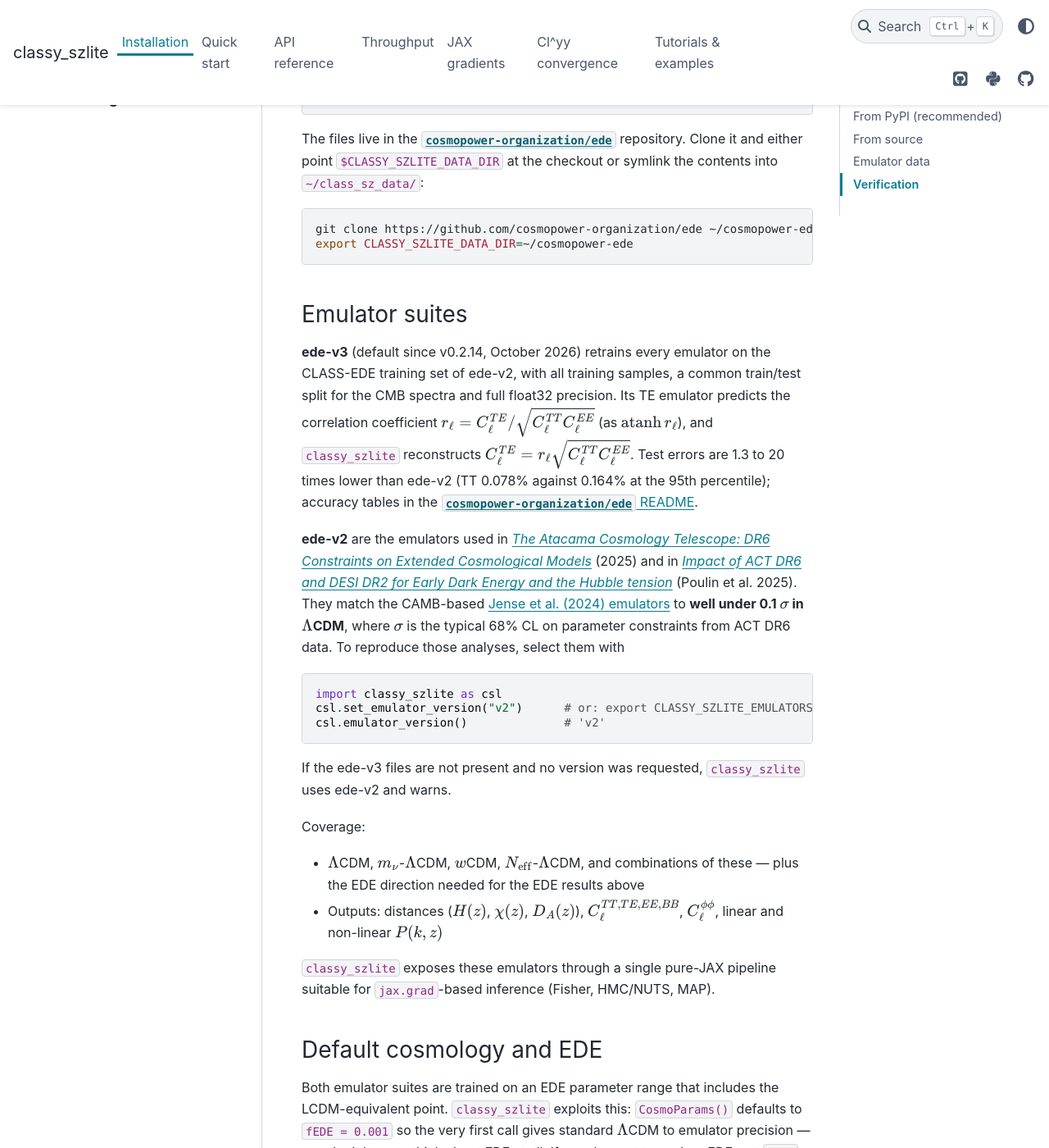
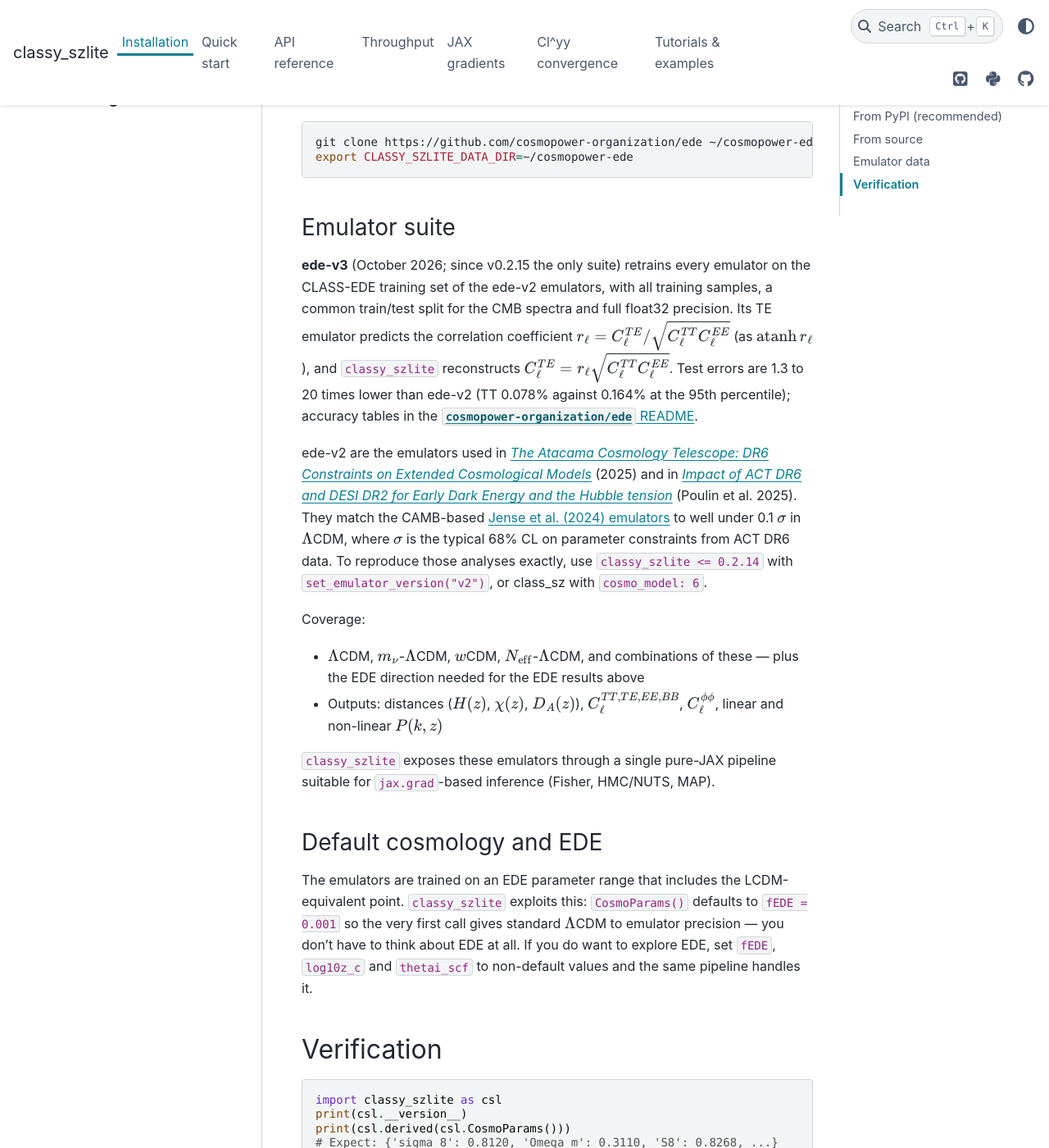
Before and after one commit to CLASS-SZ/classy_szlite, a Sphinx documentation site: the page built from docs/installation.md, in a window 1280 px wide and 1400 px high, scrolled down 2204 px. Shown: the whole window at 82% size. Built offline with Sphinx 7.4.7 and the PyData theme 0.15.4, drawn with Linux system fonts in a browser that asks for light colours; some of the changed text lies outside the part shown.

Commit message:
Use ede-v3 emulators only; drop ede-v2 suite and set_emulator_version (v0.2.15)

````diff
--- a/docs/installation.md
+++ b/docs/installation.md
@@ -19,7 +19,7 @@ Runtime dependencies: `jax >= 0.4`, `numpy >= 1.24`, `mcfit >= 0.0.21`.
 ## Emulator data
 
 `classy_szlite` does not bundle the CosmoPower emulator `.npz` files
-(ede-v3 ~290 MB, ede-v2 ~120 MB), so you fetch them once after installing.
+(~290 MB), so you fetch them once after installing.
 
 ### Quick way (recommended)
 
@@ -29,12 +29,12 @@ classy-szlite-get-data
 python -m classy_szlite.fetch_data
 ```
 
-This downloads exactly the pickle-free `*_v3_plain.npz` (default suite)
-and `*_v2_plain.npz` files `classy_szlite` needs into `~/class_sz_data/ede/` (or
+This downloads exactly the pickle-free `*_v3_plain.npz` files `classy_szlite`
+needs into `~/class_sz_data/ede/` (or
 `$CLASSY_SZLITE_DATA_DIR` if you've set it), and **verifies every file
 loads with `allow_pickle=False`** before committing it into place. It is
 safe to re-run: already-valid files are skipped, and any *invalid* file
-(e.g. an accidentally-downloaded pickled `_v3.npz` or `_v2.npz`, or a
+(e.g. an accidentally-downloaded pickled `_v3.npz`, or a
 truncated download) is detected and re-fetched. Options:
 
 ```bash
@@ -54,8 +54,8 @@ export CLASSY_SZLITE_DATA_DIR=/custom/path
 :class: warning
 `ValueError: Cannot load file containing pickled data when
 allow_pickle=False` (or `Object arrays cannot be loaded …`) means a
-**pickled** `_v3.npz` / `_v2.npz` file is sitting where a pickle-free
-`_v3_plain.npz` / `_v2_plain.npz` should be — usually from hand-copying the wrong file out
+**pickled** `_v3.npz` file is sitting where a pickle-free
+`_v3_plain.npz` should be — usually from hand-copying the wrong file out
 of the GitHub web UI. Just run `classy-szlite-get-data`; it replaces the
 bad files automatically.
 ```
@@ -70,8 +70,7 @@ If you'd rather place the files yourself, put them at one of:
 
 Expected layout — `classy_szlite` reads the pickle-free
 `*_v3_plain.npz` files (loaded with `allow_pickle=False`, no
-TensorFlow / cosmopower needed); for the ede-v2 suite, the same files with
-`_v2_plain` (and `TE_v2_plain.npz` in place of `rTE_v3_plain.npz`):
+TensorFlow / cosmopower needed):
 
 ```
 $CLASSY_SZLITE_DATA_DIR/
@@ -103,37 +102,29 @@ git clone https://github.com/cosmopower-organization/ede ~/cosmopower-ede
 export CLASSY_SZLITE_DATA_DIR=~/cosmopower-ede
 ```
 
-### Emulator suites
+### Emulator suite
 
-**ede-v3** (default since v0.2.14, October 2026) retrains every emulator on
-the CLASS-EDE training set of ede-v2, with all training samples, a common
-train/test split for the CMB spectra and full float32 precision. Its TE
-emulator predicts the correlation coefficient
+**ede-v3** (October 2026; since v0.2.15 the only suite) retrains every
+emulator on the CLASS-EDE training set of the ede-v2 emulators, with all
+training samples, a common train/test split for the CMB spectra and full
+float32 precision. Its TE emulator predicts the correlation coefficient
 $r_\ell = C_\ell^{TE}/\sqrt{C_\ell^{TT} C_\ell^{EE}}$ (as $\operatorname{atanh} r_\ell$),
 and `classy_szlite` reconstructs $C_\ell^{TE} = r_\ell \sqrt{C_\ell^{TT} C_\ell^{EE}}$.
 Test errors are 1.3 to 20 times lower than ede-v2 (TT 0.078% against 0.164%
 at the 95th percentile); accuracy tables in the
 [`cosmopower-organization/ede` README](https://github.com/cosmopower-organization/ede#ede-v3-october-2026).
 
-**ede-v2** are the emulators used in
+ede-v2 are the emulators used in
 [*The Atacama Cosmology Telescope: DR6 Constraints on Extended Cosmological
 Models*](https://arxiv.org/abs/2503.14454) (2025) and in
 [*Impact of ACT DR6 and DESI DR2 for Early Dark Energy and the Hubble
 tension*](https://arxiv.org/abs/2505.08051) (Poulin et al. 2025). They
 match the CAMB-based
 [Jense et al. (2024) emulators](https://github.com/cosmopower-organization/jense_2024_emulators)
-to **well under 0.1 $\sigma$ in $\Lambda$CDM**, where $\sigma$ is the
+to well under 0.1 $\sigma$ in $\Lambda$CDM, where $\sigma$ is the
 typical 68% CL on parameter constraints from ACT DR6 data. To reproduce
-those analyses, select them with
-
-```python
-import classy_szlite as csl
-csl.set_emulator_version("v2")      # or: export CLASSY_SZLITE_EMULATORS=v2
-csl.emulator_version()              # 'v2'
-```
-
-If the ede-v3 files are not present and no version was requested,
-`classy_szlite` uses ede-v2 and warns.
+those analyses exactly, use `classy_szlite <= 0.2.14` with
+`set_emulator_version("v2")`, or class_sz with `cosmo_model: 6`.
 
 Coverage:
 
@@ -148,7 +139,7 @@ suitable for `jax.grad`-based inference (Fisher, HMC/NUTS, MAP).
 
 ### Default cosmology and EDE
 
-Both emulator suites are trained on an EDE parameter range that
+The emulators are trained on an EDE parameter range that
 includes the LCDM-equivalent point. `classy_szlite` exploits this:
 ``CosmoParams()`` defaults to ``fEDE = 0.001`` so the very first call
 gives standard $\Lambda$CDM to emulator precision — you don't have to
@@ -161,7 +152,6 @@ pipeline handles it.
 ```python
 import classy_szlite as csl
 print(csl.__version__)
-print(csl.emulator_version())          # 'v3'
 print(csl.derived(csl.CosmoParams()))
-# Expect: {'sigma_8': 0.8120, 'Omega_m': 0.3110, 'S8': 0.8268, ...}   (ede-v2: 0.8119, 0.3110, 0.8267)
+# Expect: {'sigma_8': 0.8120, 'Omega_m': 0.3110, 'S8': 0.8268, ...}
 ```
--- a/pyproject.toml
+++ b/pyproject.toml
@@ -4,8 +4,8 @@ build-backend = "setuptools.build_meta"
 
 [project]
 name            = "classy_szlite"
-version         = "0.2.14"
-description     = "Fast, differentiable cosmology in pure JAX. CMB Cls, matter Pk (linear and nonlinear), distances, derived parameters, and halo-model tSZ Cl^yy via high-accuracy ede-v2 CosmoPower emulators."
+version         = "0.2.15"
+description     = "Fast, differentiable cosmology in pure JAX. CMB Cls, matter Pk (linear and nonlinear), distances, derived parameters, and halo-model tSZ Cl^yy via high-accuracy ede-v3 CosmoPower emulators."
 readme          = "README.md"
 license         = {text = "MIT"}
 requires-python = ">=3.10"
````
Also changed, not shown: README.md (+4 -5 lines), classy_szlite/__init__.py (+3 -4 lines), docs/api.md (+1 -1 lines), docs/convergence.md (+2 -2 lines), docs/examples.md (+1 -1 lines), docs/index.md (+3 -5 lines), docs/quickstart.md (+1 -1 lines), 9 other files.
